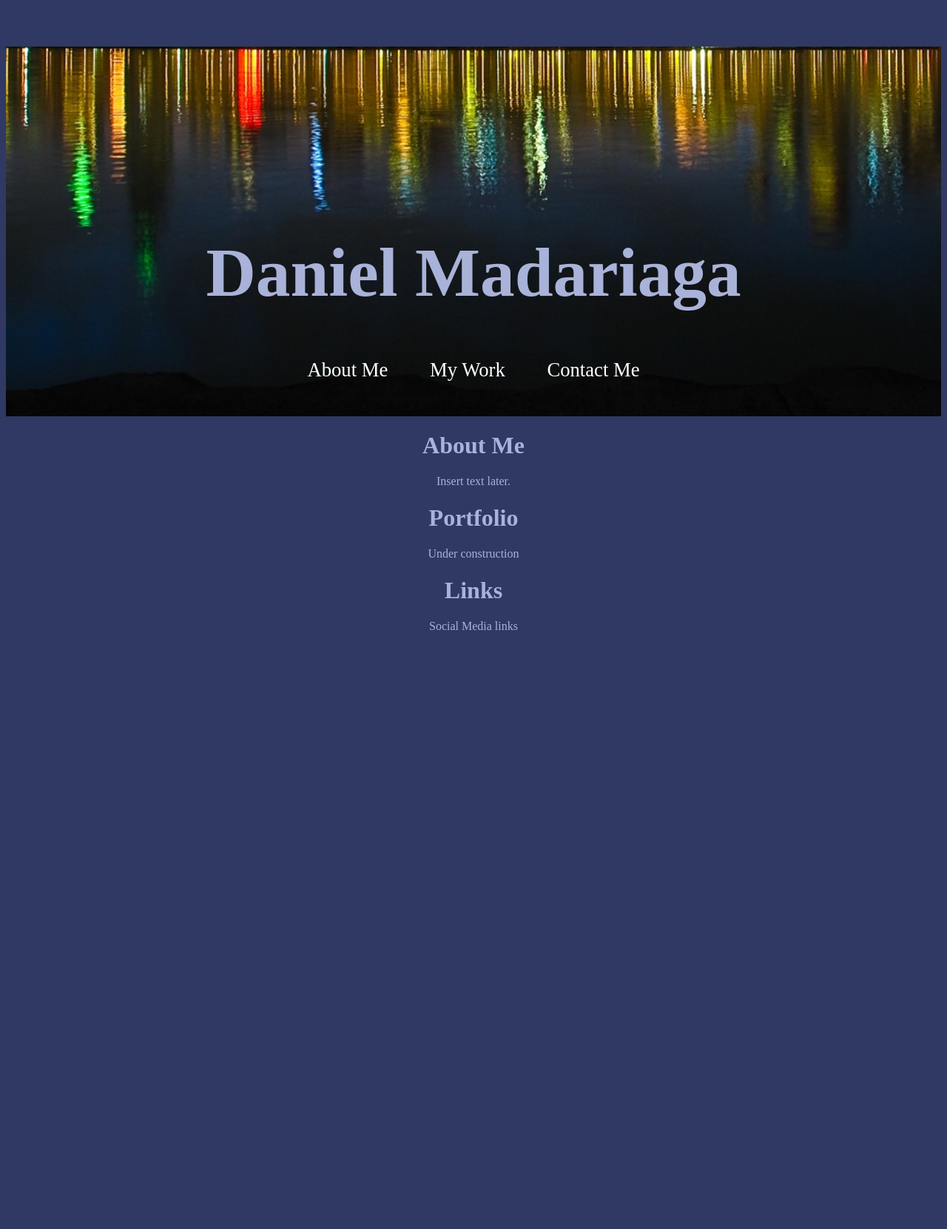
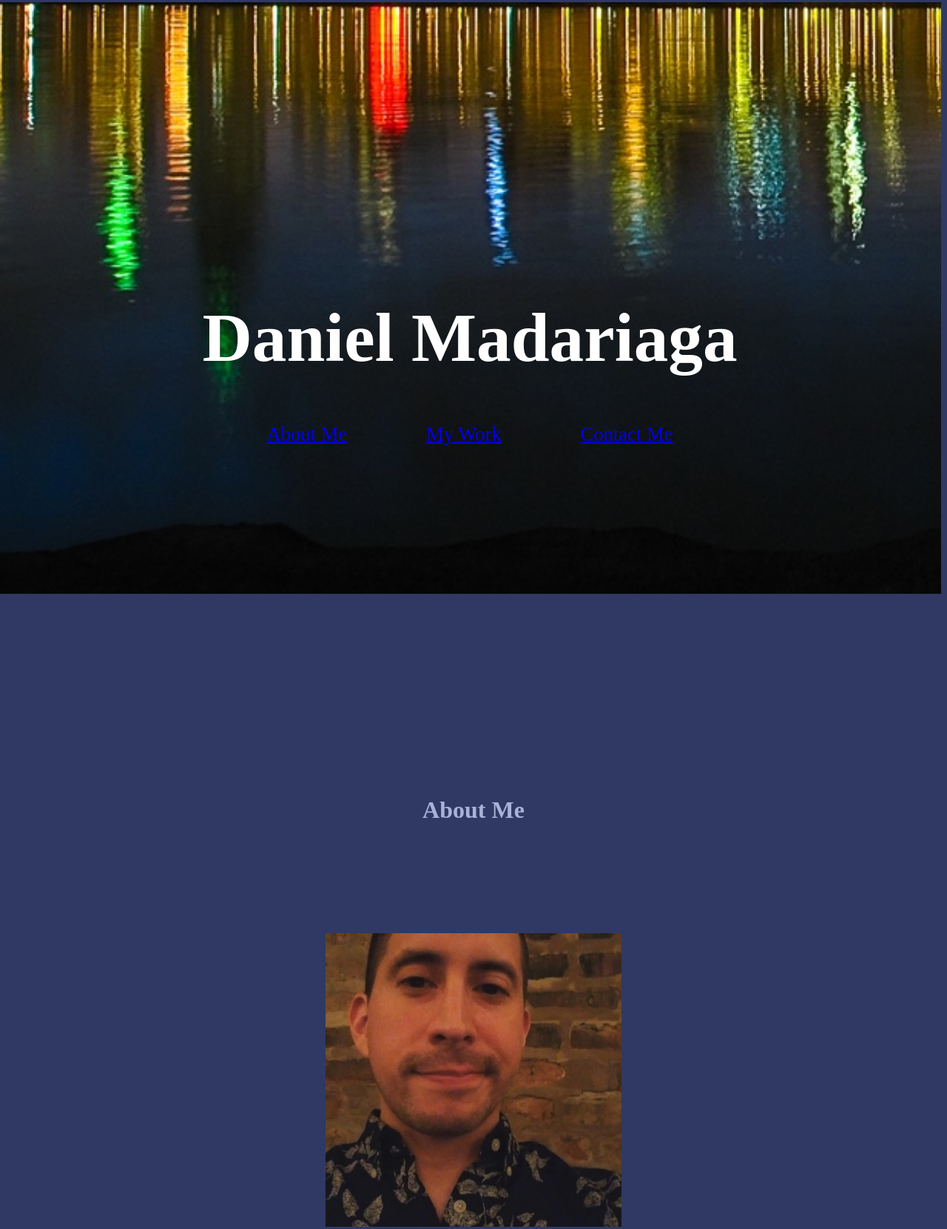
Before and after one commit to danmada/dans_personal_site, a plain HTML site: page index.html in a window 1280 px wide. Shown: the top 1662 px of the page at 74% size. Before the commit the page ends 872 px from the top, so only its background shows below. Drawn offline with Linux system fonts and the light colour scheme.

Commit message:
CSS and HTML updates

```diff
--- a/index.html
+++ b/index.html
@@ -3,41 +3,57 @@
     <head>
         <link rel="stylesheet" href="style.css">
         <title>My Website</title>
-
+        <link rel="stylesheet" href="https://cdnjs.cloudflare.com/ajax/libs/font-awesome/4.7.0/css/font-awesome.min.css">
     </head>
     <body>
         <script src="script.js"></script>
     <div id="heading">
 
-        <h1 style="opacity: 1;">Daniel Madariaga</h1>
+        <h1>Daniel Madariaga</h1>
 
         <div id="navlinks">
-            <span style="padding-right: 50px;">About Me</span>
-            <span style="padding-right: 50px;">My Work</span>
-            <span>Contact Me</span>
+            <span style="padding-right: 100px;">
+            <a href="#about">About Me</a>
+            </span>
+
+            <span style="padding-right: 100px;">
+            <a href="#portfolio">My Work</a>
+            </span>
+
+            <span id="contact">
+            <a href="#social">Contact Me</a>
+            </span>
         </div>
 
     </div>
 
     <div id="about">
-        <span>
+
         <h1>About Me</h1>
-        <p>Insert text later.</p>
-    </span>
+        <img src="./images/dan-selfie.jpeg" alt="dan-selfie">
+        <p>Welcome to my page! I am currently a student at the Flatiron School studying Software Programming in Chicago, IL.
+            I received my Bachelor's Degree in Film at Columbia College Chicago and for the past five years I have work in the student suppport side of higher education.
+        </p>
+
     </div>
 
     <div id="portfolio">
-        <span>
+
         <h1>Portfolio</h1>
         <p>Under construction</p>
-        </span>
+
     </div>
 
     <div id="social">
-        <span>
-        <h1>Links</h1>
-        <p>Social Media links</p>
-        </span>
+
+        <h1>Contact Me</h1>
+        <ul>
+            <li id="email"><a href="mailto:danmada@gmail.com">Email Me</a></li>
+            <li id="linkedin">link here</li>
+            <li id="facebook"><a href="https://www.facebook.com/daniel.madariaga.3" class="fa fa-facebook"></a></li>
+            <li id="instagram"><a href="https://www.instagram.com/madariaga.daniel/">Instagram</a></li>
+        </ul>
+
     </div>
 
 
--- a/script.js
+++ b/script.js
@@ -1,4 +1,6 @@
-const h2 = document.createElement('h2');
-h2.textContent = "This content added by JavaScript";
+const contact = document.getElementsByTag('span');
+contact.addEventListener("click", function() {
+    alert("test");
+})
 
-//document.querySelector('body').appendChild(h2);
+contact()
--- a/style.css
+++ b/style.css
@@ -2,19 +2,20 @@
 div#heading {
     background-image: url(images/lake_reflection.jpg) ;
     background-size: cover;
-    height: 500px;
-    padding: 0em;
-    margin-top: 0em;
+    height: 800px;
+    margin-top: -60px;
+    margin-left: -10px;
+
 
 }
 
 div#heading h1{
 
-    color:rgb(169, 178, 216);
+    color:white;
     text-align: center;
     font-family: "copperplate";
     font-size: 70pt;
-    padding-top: 20%;
+    padding-top: 300pt;
 
 
 
@@ -28,19 +29,38 @@ div#navlinks {
 }
 
 
-
-
 body {
     background: rgb(47, 57, 99);
     margin-top: 0%;
   }
 
 div#about {
+
     text-align: center;
     color: rgb(169, 178, 216);
     font-family: "copperplate";
-    column-count: auto;
+    padding-top: 20%;
 
+}
+
+div#about h1 {
+    padding-bottom: 10%;
+}
+
+div#about p {
+
+    width: 60%;
+    float: center;
+    text-align: center;
+    padding: 10% 20%;
+
+
+}
+
+div#about img {
+    width: 300pt;
+    float: center;
+    padding 10% 20%;
 
 }
 
@@ -48,6 +68,7 @@ div#about {
       text-align: center;
     color: rgb(169, 178, 216);
     font-family: "copperplate";
+    padding-top: 30%;
 
   }
 
@@ -55,5 +76,16 @@ div#social {
     text-align: center;
     color: rgb(169, 178, 216);
     font-family: "copperplate";
+    padding-top: 20%;
+    padding-bottom: 20%;
 
 }
+
+ul {
+    list-style-type: none;
+}
+
+li {
+    padding: 1%;
+    font-size: 20pt;
+}
```
Also changed, not shown: images/dan-selfie.jpeg (added).
